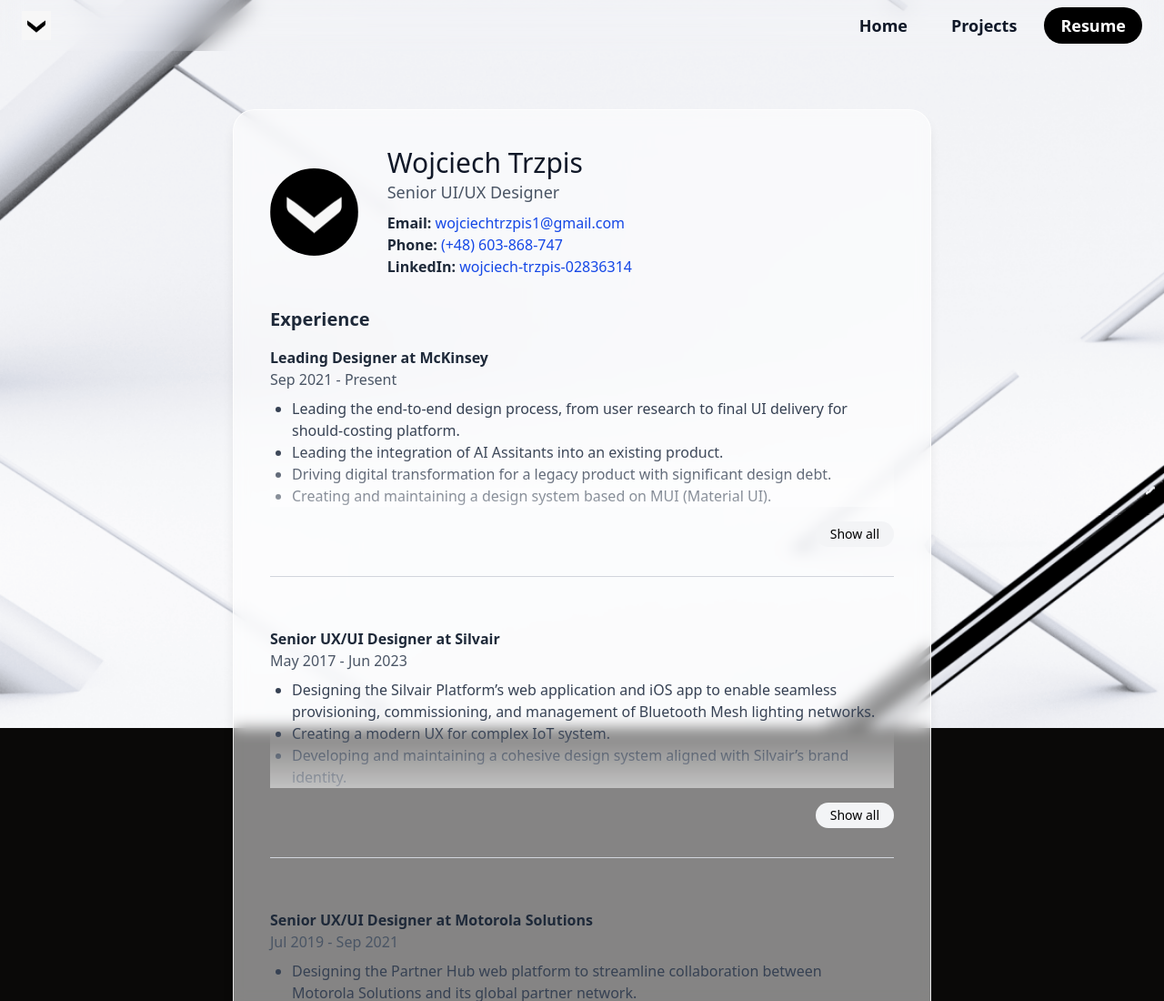
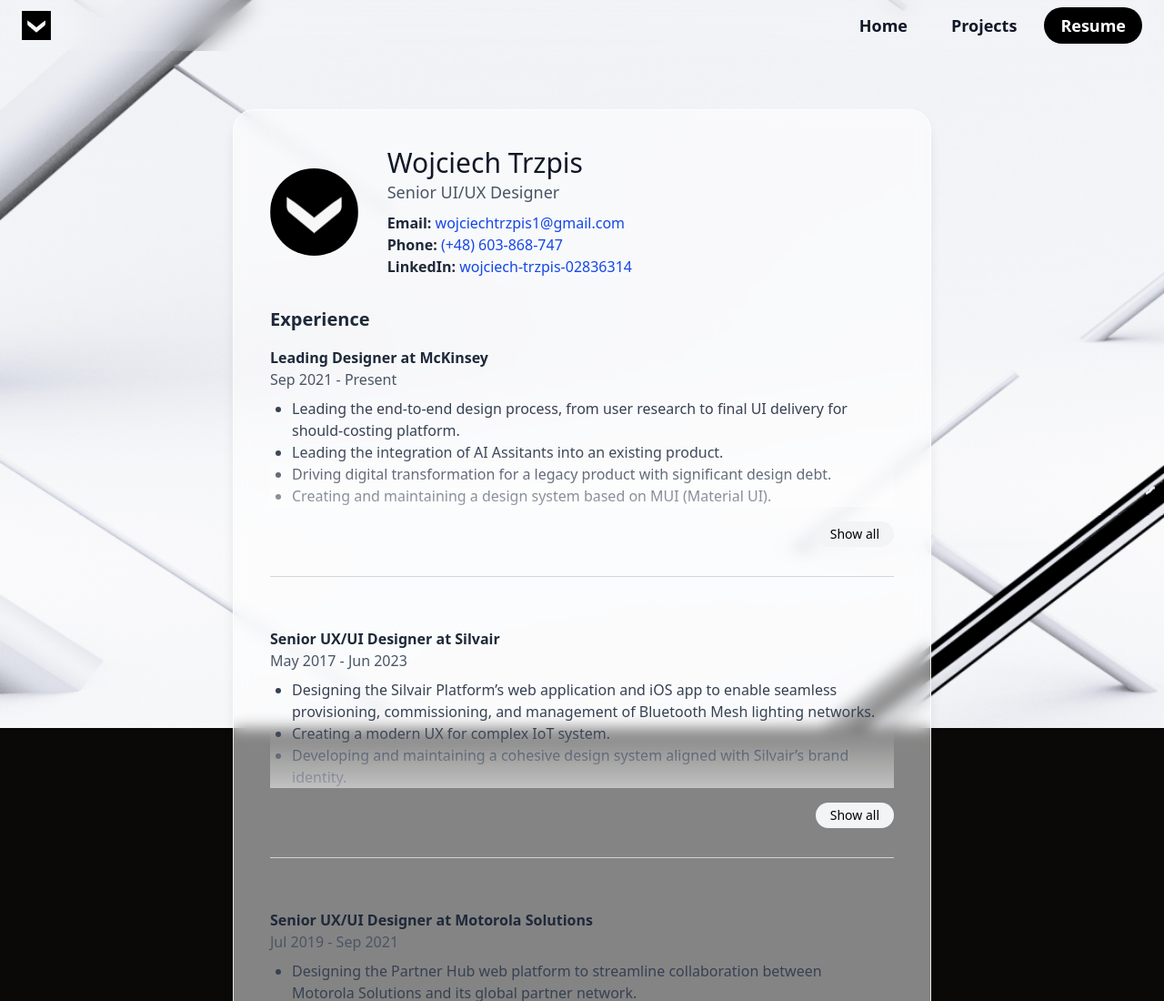
Before and after one commit to wojciechtrz/wojciechtrzpis, a website: page src/resume.html in a window 1280 px wide. Shown: the top 1100 px of the page at 91% size. Drawn offline with Linux system fonts and the light colour scheme.

Commit message:
Update resume.html

```diff
--- a/src/resume.html
+++ b/src/resume.html
@@ -17,7 +17,7 @@
   <header id="header" class="px-6 flex z-50 py-2 bg-transparent fixed w-full transition-colors duration-700 backdrop-blur-md">
     <div class="flex-1 flex justify-between items-center">
       <a href="../index.html">
-        <img class="w-[2rem] z-10" src="../img/Logo_W.png" alt="Logo"/>
+        <img class="w-[2rem] z-10" src="../img/Logo.png" alt="Logo"/>
       </a>
     </div>
     <div class="flex items-center z-20" id="menu">
```
